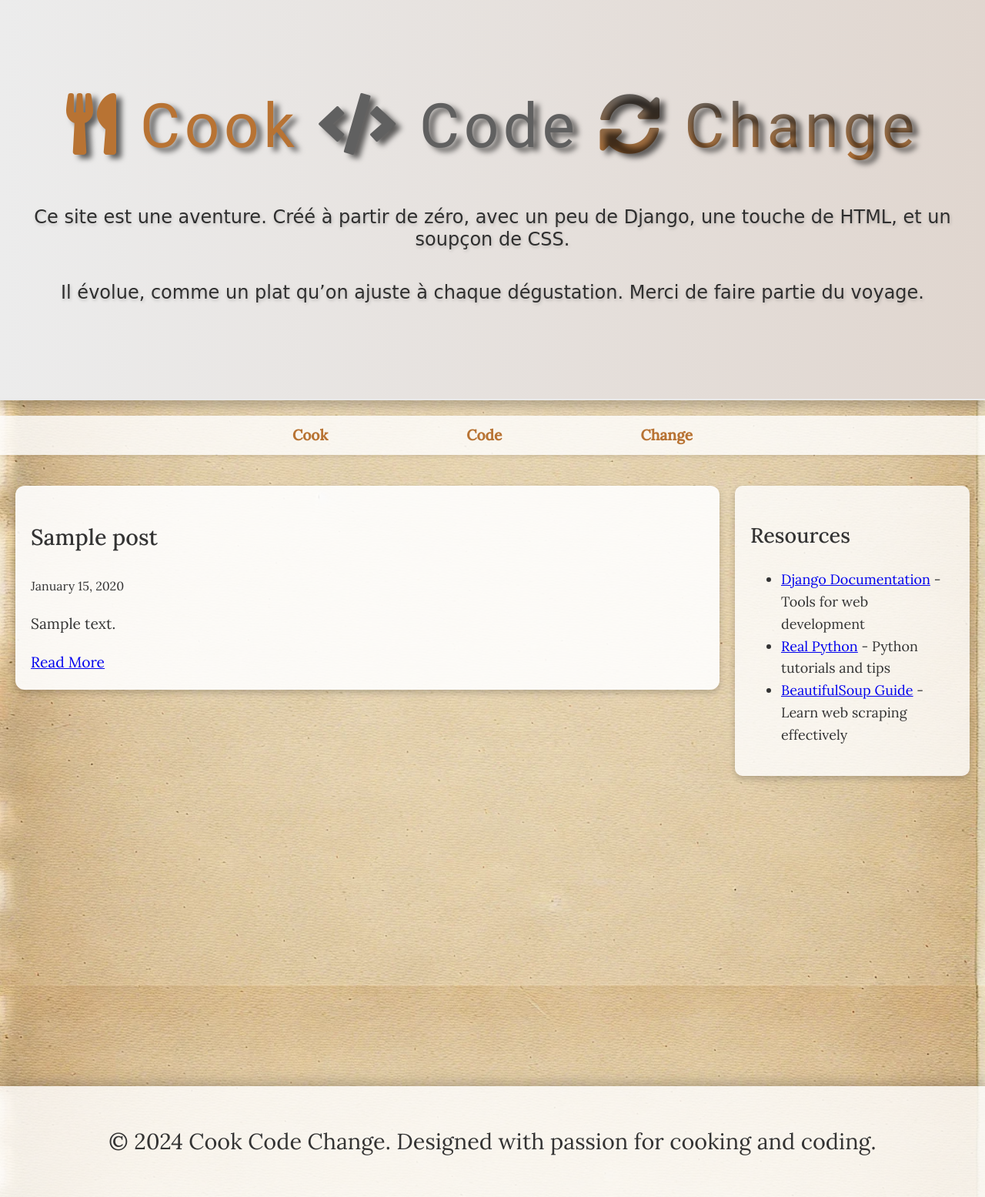
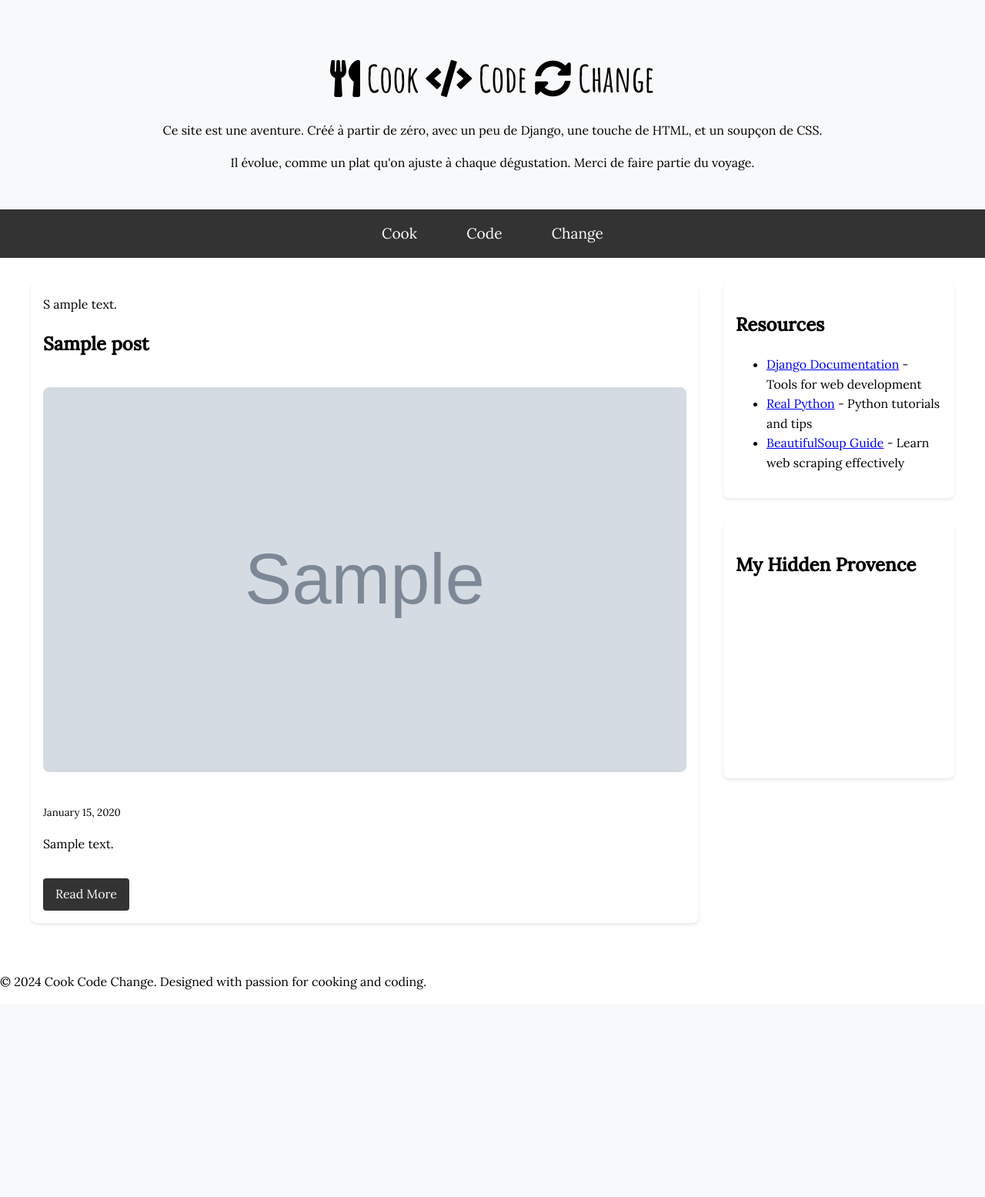
Before and after one commit to MicheleValsania/cook-code-change-blog, a Django app: page / in a window 1280 px wide. Shown: the whole page at 77% size. After the commit the page ends 1286 px from the top, so only its background shows below. Run offline with Django 5.2, Linux system fonts and the light colour scheme; tables that the repository leaves empty hold one stand-in row (values such as "Sample post"); grey boxes marked "Sample" are stand-in pictures.

Commit message:
implemented and modified architecture of the blog

```diff
--- a/cookcodechange/blog/templates/blog/homepage.html
+++ b/cookcodechange/blog/templates/blog/homepage.html
@@ -8,7 +8,6 @@
     <link rel="stylesheet" href="{% static 'css/stylesheet.css' %}">
     <link href="https://fonts.googleapis.com/css2?family=Amatic+SC:wght@400;700&family=Lora:wght@400;500&display=swap" rel="stylesheet">
     <link href="https://cdnjs.cloudflare.com/ajax/libs/font-awesome/5.15.4/css/all.min.css" rel="stylesheet">
-
 </head>
 <body>
     <header class="blog-header">
@@ -18,38 +17,50 @@
                 <span class="code"><i class="fas fa-code"></i> Code</span>
                 <span class="change"><i class="fas fa-sync-alt"></i> Change</span>
             </h1>
-            <p class="tagline">Ce site est une aventure. Créé à partir de zéro, avec un peu de Django, une touche de HTML, et un soupçon de CSS.<p>
-            <p class="tagline"> Il évolue, comme un plat qu’on ajuste à chaque dégustation. Merci de faire partie du voyage.</p>
+            <p class="tagline">Ce site est une aventure. Créé à partir de zéro, avec un peu de Django, une touche de HTML, et un soupçon de CSS.</p>
+            <p class="tagline">Il évolue, comme un plat qu'on ajuste à chaque dégustation. Merci de faire partie du voyage.</p>
         </div>
     </header>
+
     <nav class="main-menu">
+        <div class="menu-container">
             <ul>
                 <li><a href="{% url 'category_posts' 'Cook' %}">Cook</a></li>
                 <li><a href="{% url 'category_posts' 'Code' %}">Code</a></li>
                 <li><a href="{% url 'category_posts' 'Change' %}">Change</a></li>
             </ul>
+        </div>
     </nav>
+
     <main class="posts-layout">
-        <section>
+        <div class="main-content">
+            <section class="posts-section">
                 {% if posts %}
                     <div class="wide-post">
+                        <div class="article-intro">
+                            <span class="dropcap">{{ posts.0.content|slice:":1" }}</span>
+                            <span class="intro-text">{{ posts.0.content|slice:"1:" }}</span>
+                        </div>
+
                         <h2>{{ posts.0.title }}</h2>
+                        {% if posts.0.image %}
+                            <img src="{{ posts.0.image.url }}" alt="{{ posts.0.title }}" class="post-image">
+                        {% endif %}
                         <p><small>{{ posts.0.created_at|date:"F d, Y" }}</small></p>
                         <p>{{ posts.0.content }}</p>
+                        <a href="{% url 'post_detail' posts.0.id %}" class="read-more">Read More</a>
+                    </div>
 
-
-                    <a href="{% url 'post_detail' posts.0.id %}">Read More</a>
-
-
-                </div>
                     <div class="columns">
                         {% for post in posts|slice:"1:3" %}
                             <div class="column">
                                 <h2>{{ post.title }}</h2>
+                                {% if post.image %}
+                                    <img src="{{ post.image.url }}" alt="{{ post.title }}" class="post-image">
+                                {% endif %}
                                 <p><small>{{ post.created_at|date:"F d, Y" }}</small></p>
                                 <p>{{ post.content|truncatewords:60 }}</p>
-                            <a href="{% if post.id %}{% url 'post_detail' post.id %}{% else %}#{% endif %}">Read More</a>
-
+                                <a href="{% url 'post_detail' post.id %}" class="read-more">Read More</a>
                             </div>
                         {% endfor %}
                     </div>
@@ -57,20 +68,29 @@
                     <p>No posts available. Start writing!</p>
                 {% endif %}
             </section>
-        <aside class="references">
+        </div>
+
+        <aside class="sidebar">
+            <div class="references">
                 <h2>Resources</h2>
                 <ul>
                     <li><a href="https://www.djangoproject.com/">Django Documentation</a> - Tools for web development</li>
                     <li><a href="https://realpython.com/">Real Python</a> - Python tutorials and tips</li>
                     <li><a href="#">BeautifulSoup Guide</a> - Learn web scraping effectively</li>
                 </ul>
+            </div>
+
+            <div class="instagram-feed">
+                <h2>My Hidden Provence</h2>
+                <div id="instagram-container">
+                    <!-- Instagram feed content -->
+                </div>
+            </div>
         </aside>
     </main>
-
 
     <footer>
         <p>&copy; 2024 Cook Code Change. Designed with passion for cooking and coding.</p>
     </footer>
-
 </body>
 </html>
--- a/cookcodechange/blog/urls.py
+++ b/cookcodechange/blog/urls.py
@@ -5,7 +5,6 @@
     path('', views.homepage, name='homepage'),  # Homepage
     path('tag/<str:tag_name>/', views.posts_by_tag, name='posts_by_tag'),
     path('post/<int:pk>/', views.post_detail, name='post_detail'),
-    path('archive/<str:section>/', views.archive, name='archive'),
     path('category/<str:category>/', views.category_posts, name='category_posts'),
 
 ]
--- a/cookcodechange/blog/views.py
+++ b/cookcodechange/blog/views.py
@@ -16,12 +16,16 @@
 
 def post_detail(request, pk):
     post = get_object_or_404(Post, pk=pk)
-    return render(request, 'blog/post_detail.html', {'post': post})
+    # Ottieni i post correlati della stessa categoria, ordinati per data
+    related_posts = Post.objects.filter(category=post.category).exclude(pk=pk).order_by('-created_at')
+    return render(request, 'blog/post_detail.html', {
+        'post': post,
+        'related_posts': related_posts
+    })
 
-def archive(request, section):
-    posts = Post.objects.filter(tags__name=section).order_by('-created_at')
-    return render(request, 'blog/archive.html', {'posts': posts, 'section': section})
 
 def category_posts(request, category):
-    posts = Post.objects.filter(tags__name=category).order_by('-created_at')
-    return render(request, 'blog/category_posts.html', {'posts': posts, 'category': category})
+    posts = Post.objects.filter(category=category).order_by('-created_at')
+    print(f"Found {posts.count()} posts for category {category}")
+    archive = Post.objects.filter(category=category).order_by('created_at')
+    return render(request, 'blog/category_posts.html', {'posts': posts, 'category': category, 'archive': archive})
--- a/cookcodechange/cookcodechange/settings.py
+++ b/cookcodechange/cookcodechange/settings.py
@@ -11,6 +11,7 @@
 """
 
 from pathlib import Path
+import os
 
 # Build paths inside the project like this: BASE_DIR / 'subdir'.
 BASE_DIR = Path(__file__).resolve().parent.parent
@@ -112,7 +113,8 @@
 
 USE_TZ = True
 
-
+MEDIA_URL = '/media/'
+MEDIA_ROOT = os.path.join(BASE_DIR, 'media')
 # Static files (CSS, JavaScript, Images)
 # https://docs.djangoproject.com/en/5.1/howto/static-files/
 
--- a/cookcodechange/cookcodechange/urls.py
+++ b/cookcodechange/cookcodechange/urls.py
@@ -16,8 +16,12 @@
 """
 from django.contrib import admin
 from django.urls import path, include
+from django.conf import settings
+from django.conf.urls.static import static
+
+
 
 urlpatterns = [
     path('admin/', admin.site.urls),
     path('', include('blog.urls')),  # Include le URL dell'app blog
-]
+]+ static(settings.MEDIA_URL, document_root=settings.MEDIA_ROOT)
--- a/cookcodechange/static/css/stylesheet.css
+++ b/cookcodechange/static/css/stylesheet.css
@@ -1,187 +1,243 @@
-/* Global Styles */
+/* Base styles */
 body {
-    font-family: 'Lora', serif; /* Font rilassante */
-    font-size: 18px;
-    line-height: 1.6;
-    color: #333;
     margin: 0;
     padding: 0;
-    background: url('../img/background.webp') no-repeat center center fixed;
-    background-size: cover; /* Adatta l'immagine allo schermo */
-    background-color: #f8f0d8; /* Colore di fallback */
-}
-/* Header */
-header {
-    text-align: center;
-    padding: 20px 0;
-    border-bottom: 2px solid #EAEAEA;
-}
-.blog-header {
-    background: linear-gradient(to right, #ececec, #e0d6cf);
-    padding: 100px 20px;
-    box-shadow: 0px 8px 12px rgba(0, 0, 0, 0.2);
-    position: relative;
-}
-.header-content h1 {
-    font-family: 'Roboto', sans-serif;
-    font-size: 5rem; /* Ancora più grande */
-    letter-spacing: 0.07em; /* Distanza tra lettere */
-    margin: 0;
-    text-shadow: 7px 5px 7px rgba(0, 0, 0, 0.6); /* Ombra più intensa sulle lettere */
-}
-.header-content .cook {
-    color: #b87333; /* Subtle copper */
-    font-weight: 400; /* Meno bold */
+    font-family: 'Lora', serif;
+    line-height: 1.6;
 }
 
-.header-content .code {
-    color: #606060; /* Cool gray */
-    font-weight: 400; /* Meno bold */
+/* Header styles */
+.blog-header {
+    background-color: #f8f9fa;
+    padding: 2rem 0;
+    text-align: center;
 }
 
-.header-content .change {
-    background: -webkit-linear-gradient(#606060, #b87333);
-    -webkit-background-clip: text;
-    -webkit-text-fill-color: transparent; /* Gradient text */
-    font-weight: 400; /* Meno bold */
+.header-content h1 {
+    font-family: 'Amatic SC', cursive;
+    font-size: 3rem;
+    margin-bottom: 1rem;
 }
 
-.header-content .tagline {
-    font-family: 'Caveat', cursive;
-    font-size: 1.5rem;
-    color: #2e2e2e;
-    margin-top: 40px; /* Distanza dal titolo */
-    text-shadow: 1px 2px 4px rgba(0, 0, 0, 0.2);
-    line-height: 1.2; /* Interlinea ridotta */
-    position: relative;
+/* Navigation styles */
+.main-menu {
+    background-color: #333;
+    padding: 1rem 0;
+    position: sticky;
+    top: 0;
+    z-index: 1000;
 }
 
-header h1 {
-    font-size: 2.5rem;
-    font-family: 'Caveat', serif;
+.menu-container {
+    max-width: 1200px;
+    margin: 0 auto;
+    padding: 0 1rem;
 }
-.main-menu {
+
+.main-menu ul {
+    list-style: none;
+    padding: 0;
+    margin: 0;
     display: flex;
     justify-content: center;
-    background-color: rgba(255, 255, 255, 0.8); /* Sfondo semi-trasparente */
-    box-shadow: 0px 2px 5px rgba(0, 0, 0, 0.1);
-    padding: 10px 0;
-}
-.main-menu ul {
-    list-style-type: none;
-    margin: 0;
-    padding: 0;
-    display: flex;
-    gap: 150px; /* Spazio tra i link */
-}
-.main-menu ul li a {
-    text-decoration: none;
-    color: #b87333;
-    font-weight: bold;
-    font-size: 1.2rem;
-    transition: color 0.3s ease;
-}
-.main-menu ul li a:hover {
-    color: #d19b65; /* Cambia colore al passaggio del mouse */
+    gap: 2rem;
 }
 
-/* Font per il contenuto */
-h1, h2, h3 {
-    font-family: 'Lora', serif;
-    font-weight: 500;
+.main-menu a {
+    color: white;
+    text-decoration: none;
+    font-size: 1.2rem;
+    padding: 0.5rem 1rem;
+    transition: color 0.3s;
 }
 
-p {
-    font-family: 'Lora', serif;
+.main-menu a:hover {
+    color: #ffd700;
 }
 
-/* Navigation */
-nav {
-    text-align: center;
-    margin: 20px 0;
+/* Layout */
+.posts-layout {
+    max-width: 1200px;
+    margin: 2rem auto;
+    padding: 0 1rem;
+    display: grid;
+    grid-template-columns: 1fr 300px;
+    gap: 2rem;
 }
 
-nav a {
-    text-decoration: none;
-    color: #FFA500;
-    margin: 0 15px;
-    font-weight: bold;
+/* Posts section */
+.posts-section {
+    width: 100%;
 }
 
-nav a:hover {
-    text-decoration: underline;
-}
-/* Layout principale */
-.posts-layout {
-    display: flex;
-    flex-direction: column;
-    min-height: 100vh;
-    max-width: 1400px;
-    margin: 0 auto;
-    padding: 20px;
-    box-sizing: border-box;
+.wide-post {
+    margin-bottom: 2rem;
+    padding: 1rem;
+    background: white;
+    border-radius: 8px;
+    box-shadow: 0 2px 4px rgba(0,0,0,0.1);
 }
 
-.main-content {
-    flex: 3;
-    display: flex;
-    flex-direction: column;
-}
-.wide-post {
-    background: rgba(255, 255, 255, 0.9);
-    padding: 20px;
-    border-radius: 12px;
-    font-size: 1.2rem;
-    box-shadow: 0px 4px 8px rgba(0, 0, 0, 0.2);
-    margin-bottom: 20px;
-    max-height: none; /* Rimuovi qualsiasi limite di altezza */
-    overflow: visible; /* Assicurati che il contenuto non venga troncato */
+.wide-post .post-image {
+    width: 100%;
+    max-height: 500px;
+    object-fit: cover;
+    border-radius: 8px;
+    margin: 1rem 0;
 }
 
-.posts-layout {
-  display: grid;
-  grid-template-columns: 3fr 1fr;
-  gap: 20px;
-  max-width: 1400px;
-  margin: 0 auto;
-  padding: 20px;
+/* Immagini nei post più piccoli della homepage */
+.column .post-image {
+    width: 100%;
+    max-height: 300px;
+    object-fit: cover;
+    border-radius: 8px;
+    margin: 1rem 0;
 }
 
-.main-content {
-  grid-column: 1 / 2;
+/* Immagine nella pagina post_detail */
+.post-content .post-image {
+    width: 100%;
+    max-height: 600px;
+    object-fit: cover;
+    border-radius: 8px;
+    margin: 1rem 0;
 }
 
-.references {
-  grid-column: 2 / 3;
-  background: rgba(255, 255, 255, 0.8);
-  padding: 20px;
-  border-radius: 10px;
-  box-shadow: 0px 4px 8px rgba(0, 0, 0, 0.2);
-  align-self: start;
-}
-
-/* Due colonne sotto il post largo */
 .columns {
-    display: flex;
-    gap: 20px;
-    margin-top: 20px;
+    display: grid;
+    grid-template-columns: repeat(2, 1fr);
+    gap: 2rem;
 }
 
 .column {
-    flex: 1;
-    background: rgba(255, 255, 255, 0.9);
-    padding: 20px;
-    border-radius: 10px;
-    box-shadow: 0px 4px 8px rgba(0, 0, 0, 0.2);
+    padding: 1rem;
+    background: white;
+    border-radius: 8px;
+    box-shadow: 0 2px 4px rgba(0,0,0,0.1);
 }
 
-/* Footer */
-footer {
-    font-family: 'Amatic SC', cursive;
-    font-size: 1.8rem;
-    color: #333;
-    text-align: center;
-    padding: 20px;
-    background-color: rgba(255, 255, 255, 0.8);
-    box-shadow: 0px -5px 15px rgba(0, 0, 0, 0.2);
+/* Sidebar */
+.sidebar {
+    width: 300px;
 }
+
+.references, .instagram-feed {
+    background: white;
+    padding: 1rem;
+    border-radius: 8px;
+    box-shadow: 0 2px 4px rgba(0,0,0,0.1);
+    margin-bottom: 2rem;
+}
+
+.instagram-feed {
+    height: 300px;
+    overflow: hidden;
+}
+
+#instagram-container {
+    width: 100%;
+    height: calc(100% - 40px); /* Altura menos o título */
+}
+
+/* Images */
+.post-image {
+    width: 100%;
+    height: auto;
+    max-height: 400px;
+    object-fit: cover;
+    border-radius: 4px;
+    margin: 1rem 0;
+}
+
+/* Responsive Design */
+@media (max-width: 768px) {
+    .posts-layout {
+        grid-template-columns: 1fr;
+    }
+
+    .columns {
+        grid-template-columns: 1fr;
+    }
+
+    .sidebar {
+        width: 100%;
+    }
+
+    .main-menu ul {
+        flex-direction: row;
+        justify-content: space-around;
+    }
+}
+
+/* Utility classes */
+.read-more {
+    display: inline-block;
+    padding: 0.5rem 1rem;
+    background-color: #333;
+    color: white;
+    text-decoration: none;
+    border-radius: 4px;
+    margin-top: 1rem;
+}
+
+.read-more:hover {
+    background-color: #444;
+}
+
+.category-layout {
+    max-width: 1200px;
+    margin: 2rem auto;
+    padding: 0 1rem;
+    display: grid;
+    grid-template-columns: 250px 1fr;
+    gap: 2rem;
+}
+
+.category-sidebar {
+    background: white;
+    padding: 1.5rem;
+    border-radius: 8px;
+    box-shadow: 0 2px 4px rgba(0,0,0,0.1);
+}
+
+.archive-list {
+    list-style: none;
+    padding: 0;
+    margin: 0;
+}
+
+.archive-list li {
+    margin-bottom: 1rem;
+    border-bottom: 1px solid #eee;
+    padding-bottom: 1rem;
+}
+
+.archive-list li:last-child {
+    border-bottom: none;
+}
+
+.post-card {
+    background: white;
+    padding: 1.5rem;
+    border-radius: 8px;
+    box-shadow: 0 2px 4px rgba(0,0,0,0.1);
+    margin-bottom: 2rem;
+}
+
+.post-date {
+    color: #666;
+    font-size: 0.9rem;
+}
+
+.post-excerpt {
+    margin: 1rem 0;
+}
+
+@media (max-width: 576px) {
+    .wide-post .post-image,
+    .column .post-image,
+    .post-content .post-image {
+        max-height: 300px;  /* altezza ridotta per schermi molto piccoli */
+    }
+}
```
Also changed, not shown: cookcodechange/blog/models.py (+8 -0 lines), cookcodechange/blog/templates/blog/archive.html (deleted, +0 -17 lines), cookcodechange/blog/templates/blog/category_posts.html (+67 -9 lines), cookcodechange/blog/templates/blog/post_detail.html (+47 -13 lines), cookcodechange/blog/migrations/0003_post_category.py (added), cookcodechange/blog/migrations/0004_post_image.py (added), cookcodechange/media/posts/IMG_2657.JPG (added). Lines whose indentation alone changed are shown as unchanged.
